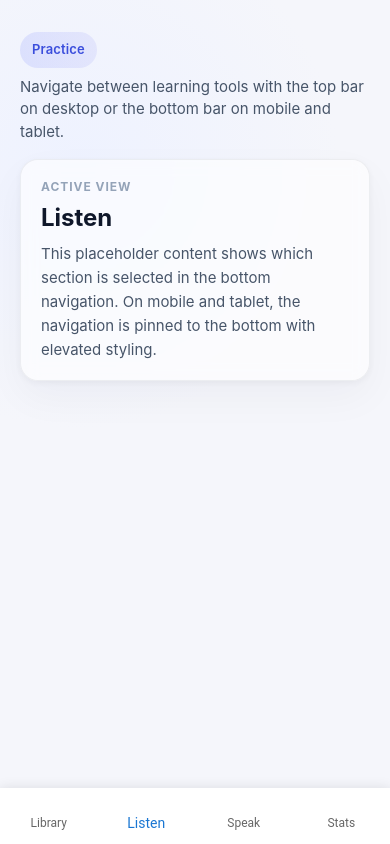
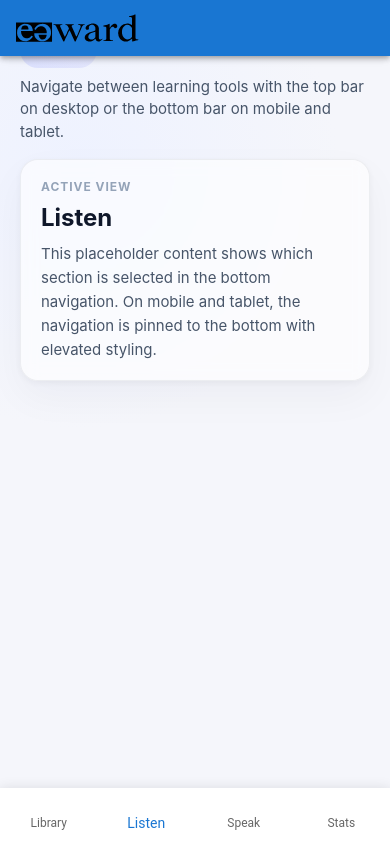
Before and after one commit to jaymes-nsek/airward, a React (Vite) app: page / in a window 390 px wide. Built offline with nearby package versions, Linux system fonts and the light colour scheme; some icons are missing.

Commit message:
feat(ui): add AppBar to mobile and tablet alongside BottomNavigation

```diff
--- a/src/App.tsx
+++ b/src/App.tsx
@@ -26,6 +26,17 @@ const navItems: Array<{ key: NavKey; label: string; icon: ReactElement }> = [
     {key: 'speak', label: 'Speak', icon: <MicRounded/>},
     {key: 'stats', label: 'Stats', icon: <InsightsRounded/>},
 ]
+
+function LogoBox({ height = 32 }) {
+    return (
+        <Box
+            component="img"
+            src={logo}
+            alt="Airward logo"
+            sx={{ height, width: 'auto' }}
+        />
+    );
+}
 
 function App() {
     const theme = useTheme()
@@ -97,6 +108,13 @@ function App() {
             </main>
 
             {!isDesktop && (
+                <>
+                    <AppBar position="fixed" elevation={4}>
+                        <Toolbar>
+                            <LogoBox height={28} />
+                        </Toolbar>
+                    </AppBar>
+
                     <Paper
                         sx={{
                             position: 'fixed',
@@ -122,6 +140,7 @@ function App() {
                             ))}
                         </BottomNavigation>
                     </Paper>
+                </>
             )}
         </div>
     )
```
Lines whose indentation alone changed are shown as unchanged.
